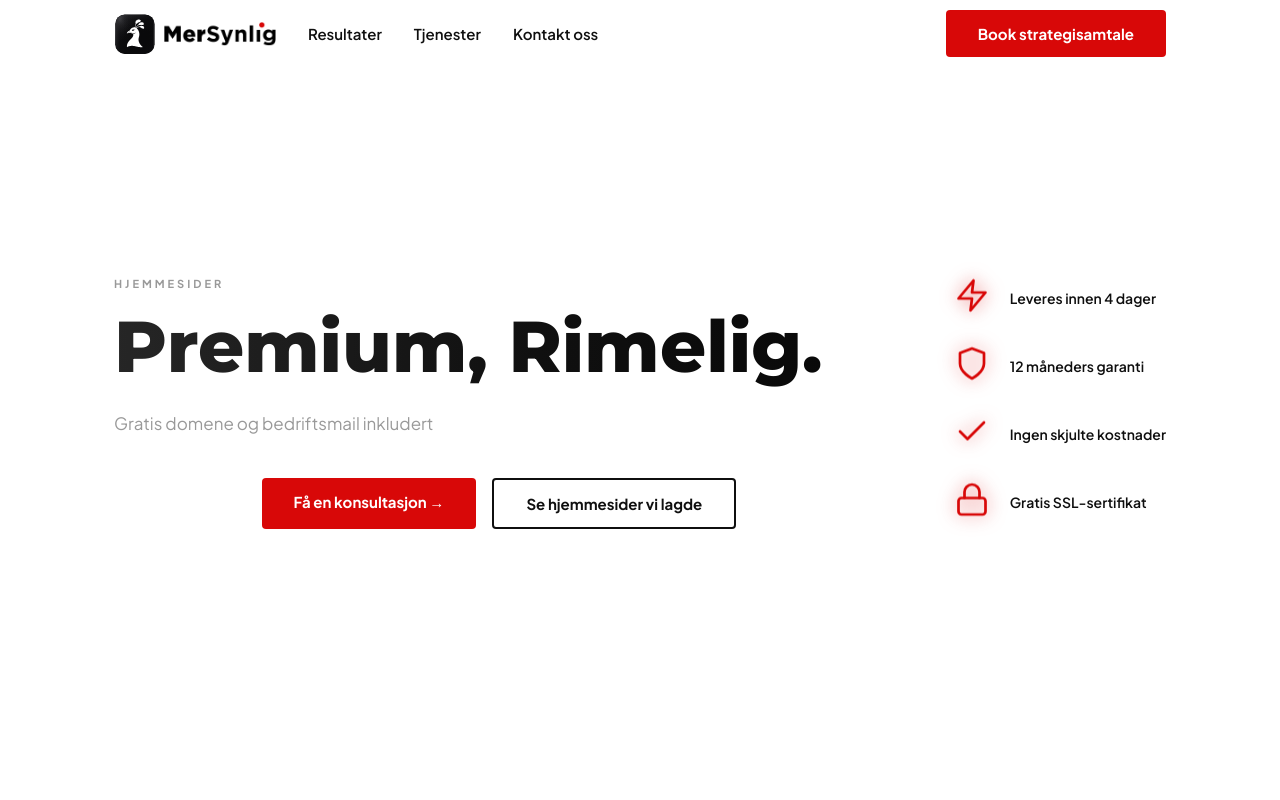
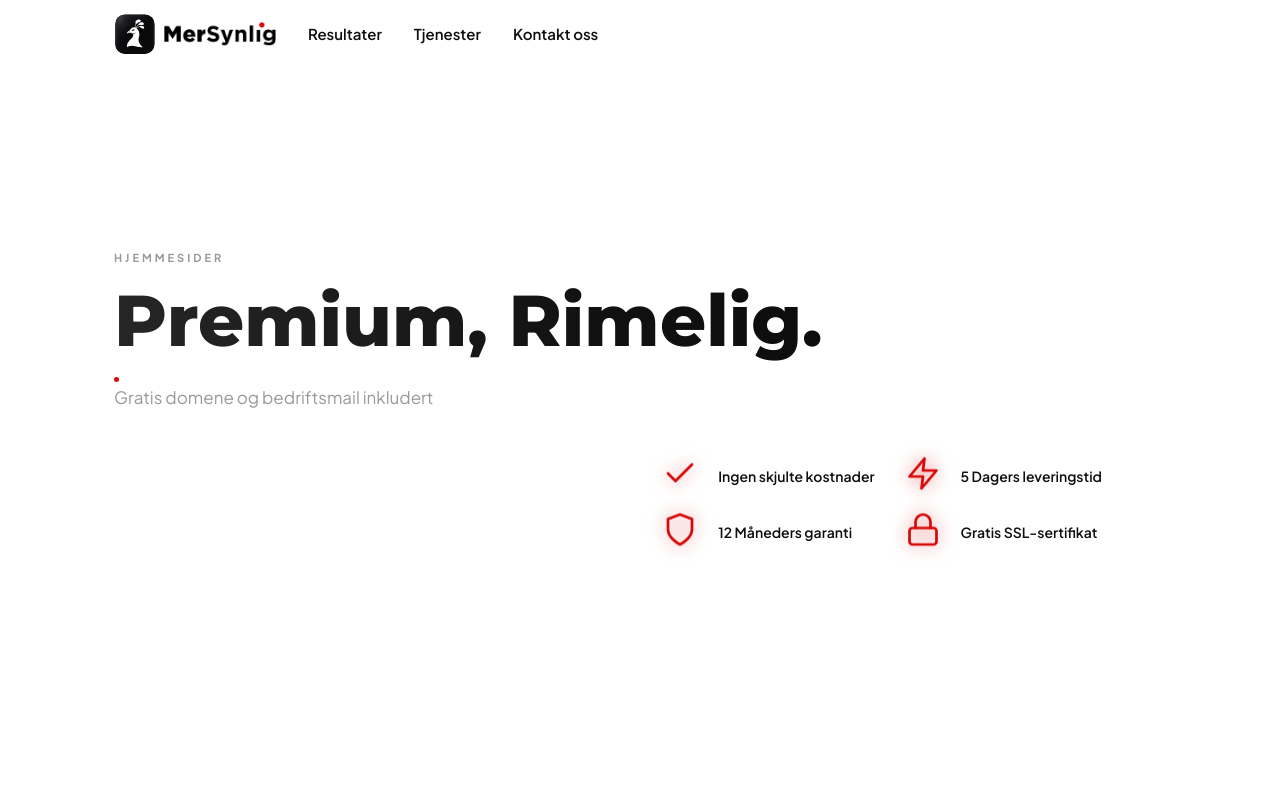
Before and after one commit to alarabis/MerSynlig-Website, a plain HTML site: page index.html in a window 1280 px wide. Shown: the top 800 px of the page. Drawn offline with Linux system fonts and the light colour scheme.

Commit message:
Move benefits below the hero heading and remove top calls to action

```diff
--- a/index.html
+++ b/index.html
@@ -1164,6 +1164,13 @@
     .faq-a.open { max-height: 300px; padding-bottom: 20px; }
     .faq-a p { font-size: 15px; color: #555; line-height: 1.75; margin: 0; }
     .faq-q.active .faq-icon { transform: rotate(45deg); }
+    .hero .hero-pills { display:grid; grid-template-columns:repeat(2,max-content); gap:8px 24px; }
+    .hero-sub-headline { position:relative; }
+    .hero-sub-headline::before { content:""; position:absolute; left:0; top:-9px; width:5px; height:5px; border-radius:50%; background:var(--red); }
+    @media (max-width:600px) {
+      .hero .hero-pills { grid-template-columns:1fr; gap:4px; }
+      .hero .hero-pill .cred-pill-icon { width:32px; height:32px; }
+    }
   </style>
 </head>
 <body>
@@ -1179,7 +1186,7 @@
       <li><a href="javascript:void(0)" onclick="showPage('tjenester')">Tjenester</a></li>
       <li><a href="javascript:void(0)" onclick="showPage('kontakt')">Kontakt oss</a></li>
     </ul>
-    <a href="javascript:void(0)" class="btn" onclick="showPage('kontakt')">Book strategisamtale</a>
+
     <button class="nav-menu-toggle" type="button" onclick="toggleMobileNav()" aria-label="Åpne meny" aria-expanded="false">
       <span></span>
       <span></span>
@@ -1191,7 +1198,7 @@
   <a href="javascript:void(0)" onclick="showPage('resultater');closeMobileNav()">Resultater <span>→</span></a>
   <a href="javascript:void(0)" onclick="showPage('tjenester');closeMobileNav()">Tjenester <span>→</span></a>
   <a href="javascript:void(0)" onclick="showPage('kontakt');closeMobileNav()">Kontakt oss <span>→</span></a>
-  <a href="javascript:void(0)" class="btn" onclick="showPage('kontakt');closeMobileNav()">Book strategisamtale</a>
+
 </div>
 
 <!-- ═══ PAGES ═══ -->
@@ -1203,27 +1210,23 @@
       <span class="hero-label">Hjemmesider</span>
       <h1 class="hero-main-headline" style="overflow:visible;padding-bottom:8px;">Premium, Rimelig.</h1>
       <p class="hero-sub-headline">Gratis domene og bedriftsmail inkludert</p>
-      <div class="hero-cta">
-        <a href="javascript:void(0)" class="btn" onclick="showPage('kontakt')">Få en konsultasjon →</a>
-        <a href="javascript:void(0)" class="btn btn-outline" onclick="showPage('resultater')">Se hjemmesider vi lagde</a>
-      </div>
-    </div>
-    <div class="hero-pills">
-      <div class="hero-pill">
-        <div class="cred-pill-icon"><svg viewBox="0 0 24 24"><polyline points="13 2 3 14 12 14 11 22 21 10 12 10 13 2"/></svg></div>
-        <span class="hero-pill-text">Leveres innen 4 dager</span>
-      </div>
-      <div class="hero-pill">
-        <div class="cred-pill-icon"><svg viewBox="0 0 24 24"><path d="M12 22s8-4 8-10V5l-8-3-8 3v7c0 6 8 10 8 10z"/></svg></div>
-        <span class="hero-pill-text">12 måneders garanti</span>
-      </div>
-      <div class="hero-pill">
+      <div class="hero-pills">
+<div class="hero-pill">
         <div class="cred-pill-icon"><svg viewBox="0 0 24 24"><polyline points="20 6 9 17 4 12"/></svg></div>
         <span class="hero-pill-text">Ingen skjulte kostnader</span>
       </div>
-      <div class="hero-pill">
+<div class="hero-pill">
+        <div class="cred-pill-icon"><svg viewBox="0 0 24 24"><polyline points="13 2 3 14 12 14 11 22 21 10 12 10 13 2"/></svg></div>
+        <span class="hero-pill-text">5 Dagers leveringstid</span>
+      </div>
+<div class="hero-pill">
+        <div class="cred-pill-icon"><svg viewBox="0 0 24 24"><path d="M12 22s8-4 8-10V5l-8-3-8 3v7c0 6 8 10 8 10z"/></svg></div>
+        <span class="hero-pill-text">12 Måneders garanti</span>
+      </div>
+<div class="hero-pill">
         <div class="cred-pill-icon"><svg viewBox="0 0 24 24"><rect x="3" y="11" width="18" height="11" rx="2" ry="2"/><path d="M7 11V7a5 5 0 0 1 10 0v4"/></svg></div>
         <span class="hero-pill-text">Gratis SSL-sertifikat</span>
+      </div>
       </div>
     </div>
   </div>
```
